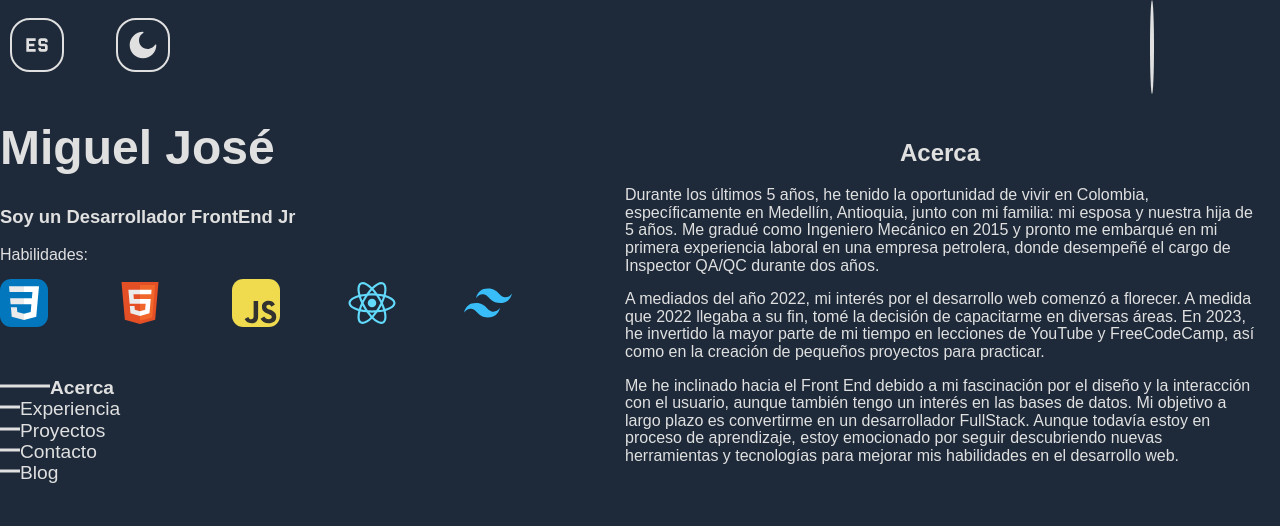
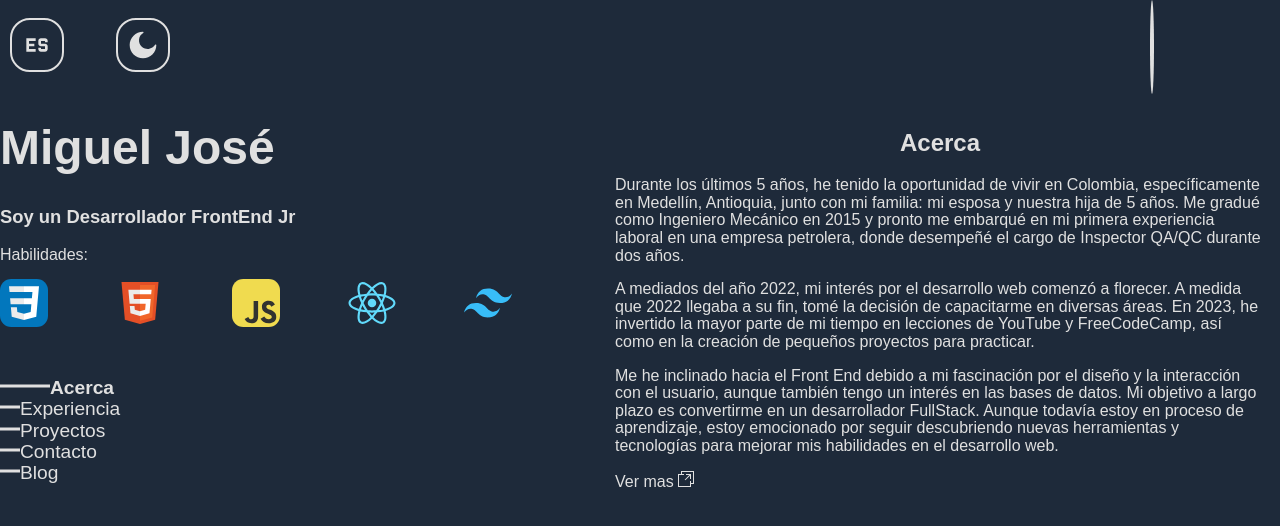
Before and after one commit to borgesmj/borgesmj.github.io, a React (Vite) app: page / in a window 1280 px wide. Shown: the top 526 px of the page. Built offline with nearby package versions, Linux system fonts and the light colour scheme; no server answers.

Commit message:
Update About.css and About.jsx

```diff
--- a/src/Pages/About.css
+++ b/src/Pages/About.css
@@ -1,4 +1,12 @@
 .about__page{
-  padding: 10px;
-  height: fit-content;
+  padding: 0px 0px 10px 0px;
 }
+
+.about__page > a{
+  color: var(--text-200);
+  text-decoration: none;
+}
+
+.about__page > a > svg > path{
+  fill: var(--text-200);
+}
--- a/src/Pages/About.jsx
+++ b/src/Pages/About.jsx
@@ -1,21 +1,33 @@
-import './About.css'
+import "./About.css";
+import NewTab from '../Components/Icons/NewTab'
 
 const About = ({ english }) => {
   const bio = [
-    'Durante los últimos 5 años, he tenido la oportunidad de vivir en Colombia, específicamente en Medellín, Antioquia, junto con mi familia: mi esposa y nuestra hija de 5 años. Me gradué como Ingeniero Mecánico en 2015 y pronto me embarqué en mi primera experiencia laboral en una empresa petrolera, donde desempeñé el cargo de Inspector QA/QC durante dos años. // A mediados del año 2022, mi interés por el desarrollo web comenzó a florecer. A medida que 2022 llegaba a su fin, tomé la decisión de capacitarme en diversas áreas. En 2023, he invertido la mayor parte de mi tiempo en lecciones de YouTube y FreeCodeCamp, así como en la creación de pequeños proyectos para practicar. // Me he inclinado hacia el Front End debido a mi fascinación por el diseño y la interacción con el usuario, aunque también tengo un interés en las bases de datos. Mi objetivo a largo plazo es convertirme en un desarrollador FullStack. Aunque todavía estoy en proceso de aprendizaje, estoy emocionado por seguir descubriendo nuevas herramientas y tecnologías para mejorar mis habilidades en el desarrollo web.',
-    'Over the past 5 years, I\'ve had the opportunity to live in Colombia, specifically in Medellín, Antioquia, with my family—my wife and our 5-year-old daughter. I graduated as a Mechanical Engineer in 2015 and soon embarked on my first job experience in a petroleum company, where I worked as a QA/QC Inspector for two years. // In mid-2022, my interest in web development began to grow. As 2022 came to a close, I made the decision to delve into various areas. In 2023, I\'ve dedicated most of my time to YouTube tutorials and FreeCodeCamp, as well as creating small projects for practice. // I\'ve leaned towards Front End development due to my fascination with design and user interaction. However, I also have an interest in databases. My long-term goal is to become a FullStack developer. Although I\'m still in the learning process, I\'m excited to continue discovering new tools and technologies to enhance my web development skills.'
+    "Durante los últimos 5 años, he tenido la oportunidad de vivir en Colombia, específicamente en Medellín, Antioquia, junto con mi familia: mi esposa y nuestra hija de 5 años. Me gradué como Ingeniero Mecánico en 2015 y pronto me embarqué en mi primera experiencia laboral en una empresa petrolera, donde desempeñé el cargo de Inspector QA/QC durante dos años. // A mediados del año 2022, mi interés por el desarrollo web comenzó a florecer. A medida que 2022 llegaba a su fin, tomé la decisión de capacitarme en diversas áreas. En 2023, he invertido la mayor parte de mi tiempo en lecciones de YouTube y FreeCodeCamp, así como en la creación de pequeños proyectos para practicar. // Me he inclinado hacia el Front End debido a mi fascinación por el diseño y la interacción con el usuario, aunque también tengo un interés en las bases de datos. Mi objetivo a largo plazo es convertirme en un desarrollador FullStack. Aunque todavía estoy en proceso de aprendizaje, estoy emocionado por seguir descubriendo nuevas herramientas y tecnologías para mejorar mis habilidades en el desarrollo web.",
+    "Over the past 5 years, I've had the opportunity to live in Colombia, specifically in Medellín, Antioquia, with my family—my wife and our 5-year-old daughter. I graduated as a Mechanical Engineer in 2015 and soon embarked on my first job experience in a petroleum company, where I worked as a QA/QC Inspector for two years. // In mid-2022, my interest in web development began to grow. As 2022 came to a close, I made the decision to delve into various areas. In 2023, I've dedicated most of my time to YouTube tutorials and FreeCodeCamp, as well as creating small projects for practice. // I've leaned towards Front End development due to my fascination with design and user interaction. However, I also have an interest in databases. My long-term goal is to become a FullStack developer. Although I'm still in the learning process, I'm excited to continue discovering new tools and technologies to enhance my web development skills.",
   ];
 
-  const paragraphs = english ? bio[1].split('//') : bio[0].split('//');
+  const paragraphs = english ? bio[1].split("//") : bio[0].split("//");
 
   return (
-    <div className='about__page'>
-      <h2>{english ? 'About' : 'Acerca'}</h2>
+    <div className="about__page">
+      <h2>{english ? "About" : "Acerca"}</h2>
       {paragraphs.map((paragraph, index) => (
         <p key={index}>{paragraph.trim()}</p>
       ))}
+      <a
+        href={
+          english
+            ? "https://github.com/borgesmj/borgesmj/blob/main/README.md#-about-me"
+            : "https://github.com/borgesmj/borgesmj/blob/main/README.md#-acerca-de-mi"
+        }
+        target="_blank"
+        rel="noopener noreferrer"
+      >
+        {english ? "See more" : "Ver mas"} {<NewTab/>}
+      </a>
     </div>
   );
-}
+};
 
 export default About;
--- a/src/index.css
+++ b/src/index.css
@@ -84,7 +84,7 @@ body {
   background-color: var(--bg-100);
   color: var(--text-200);
   z-index: -1;
-  padding: 15px;
+  padding: 0px 0px 20px 25px;
   bottom: 0;
 }
 
```
